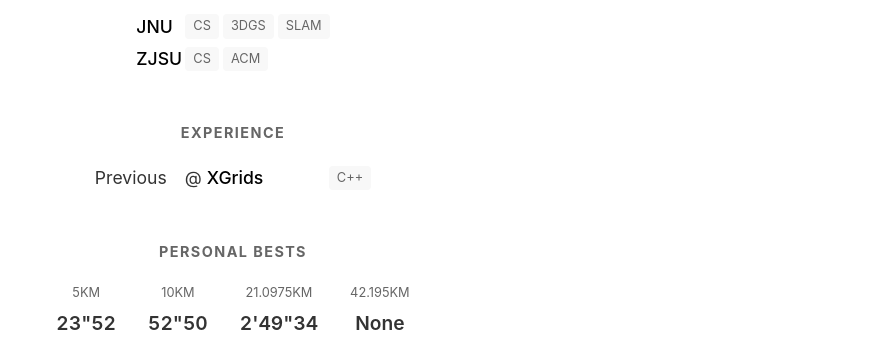
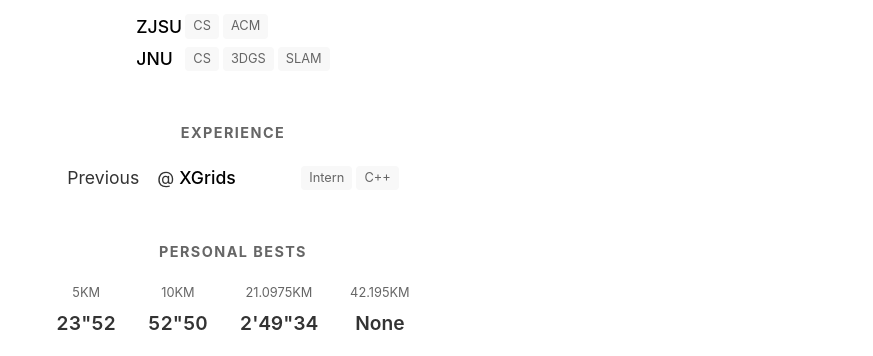
Before and after one commit to jujimeizuo/jujimeizuo, a plain HTML site: page index.html in a window 1280 px wide. Shown: the part 279-635 px from the top of the page, without its empty margins (407-1280 px from the left). Drawn offline with Linux system fonts and the light colour scheme.

Commit message:
chore: tagline-row

```diff
--- a/index.html
+++ b/index.html
@@ -16,15 +16,15 @@
             <h1 class="name">jujimeizuo</h1>
             <div class="tagline-container">
                 <div class="tagline-row">
+                    <span class="univ-name"><a href="http://www.zjgsu.edu.cn/" target="_blank" class="highlight">ZJSU</a></span>
+                    <div class="tags">
+                        <span class="tag">CS</span> <span class="tag">ACM</span>
+                    </div>
+                </div>
+                <div class="tagline-row">
                     <span class="univ-name"><a href="https://www.jiangnan.edu.cn/" target="_blank" class="highlight">JNU</a></span>
                     <div class="tags">
                         <span class="tag">CS</span> <span class="tag">3DGS</span> <span class="tag">SLAM</span>
-                    </div>
-                </div>
-                <div class="tagline-row">
-                    <span class="univ-name"><a href="http://www.zjgsu.edu.cn/" target="_blank" class="highlight">ZJSU</a></span>
-                    <div class="tags">
-                        <span class="tag">CS</span> <span class="tag">ACM</span>
                     </div>
                 </div>
             </div>
@@ -46,8 +46,8 @@
                     <span class="work-label">Previous</span>
                     <span class="work-company">@ <a href="https://www.xgrids.com/" target="_blank" class="highlight">XGrids</a></span>
                     <div class="work-tags">
+                        <span class="tag">Intern</span>
                         <span class="tag">C++</span>
-                        <!-- <span class="tag">Sys</span> -->
                     </div>
                 </div>
             </div>
```
